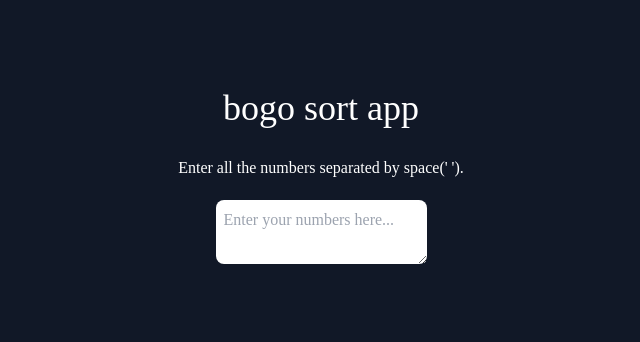
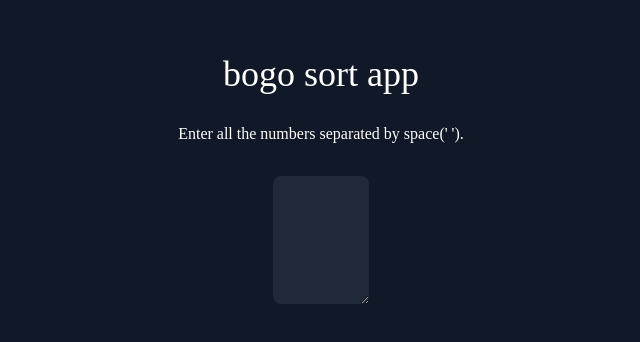
Before and after one commit to ShlokBharadwaj/bogo-sort-app, a React (Vite) app: page / in a window 1280 px wide. Shown: the part 216-558 px from the top of the page, without its empty margins (319-959 px from the left). Built offline with nearby package versions, Linux system fonts and the light colour scheme.

Commit message:
Update: Textfield's text centre and color

```diff
--- a/src/App.jsx
+++ b/src/App.jsx
@@ -54,8 +54,7 @@ function App() {
         <h3 className='text-white mt-3 mb-5 text-center'>Enter all the numbers separated by space(' ').
         </h3>
         <textarea
-          className="w-auto h-16 p-2 mb-4 transition-all duration-300 focus:outline-none rounded-lg border border-none text-black block mt-0"
-          placeholder="Enter your numbers here..."
+          className="rounded-lg font-[75px] h-32 w-24 border-solid border-[#eee] m-[1%] text-center text-white focus:outline-none pt-11 px-3 overflow-hidden bg-gray-800"
           onChange={handleInputChange}
           autoFocus
         ></textarea>
```
